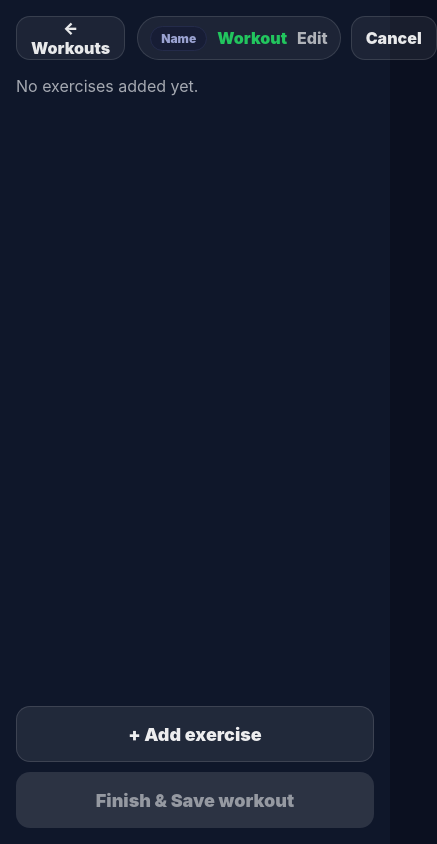
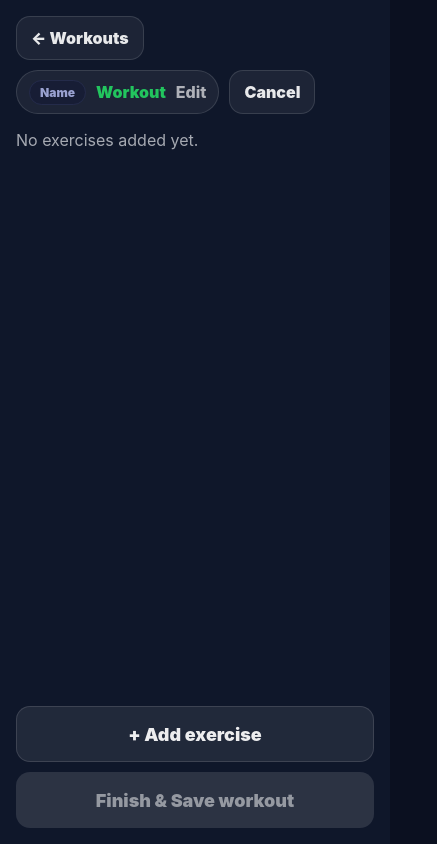
Before and after one commit to LucaFantasia/EasyFitTracker, a Next.js app: page /workouts/new in a window 390 px wide. Shown: the whole page, 437 px wide, since content can reach past the window. Built offline with nearby package versions, Linux system fonts and the light colour scheme.

Commit message:
fixed scroller issue on new workout page on phone view

```diff
--- a/app/globals.css
+++ b/app/globals.css
@@ -21,6 +21,12 @@ body {
   background: var(--bg);
   color: var(--text);
 }
+
+html, body {
+  max-width: 100%;
+  overflow-x: hidden;
+}
+
 
 a {
   color: var(--accent);
--- a/app/workouts/new/page.tsx
+++ b/app/workouts/new/page.tsx
@@ -175,12 +175,14 @@ export default function NewWorkoutPage() {
         style={{
           display: "flex",
           justifyContent: "space-between",
-          gap: 12,
+          gap: 10,
           alignItems: "center",
+          flexWrap: "wrap",
+          width: "100%",
         }}
       >
         {/* Left group */}
-        <div style={{ display: "flex", alignItems: "center", gap: 10 }}>
+        <div style={{ display: "flex", alignItems: "center", gap: 10, minWidth: 0 }}>
           <button
             onClick={() => router.push("/workouts")}
             style={{
@@ -198,7 +200,7 @@ export default function NewWorkoutPage() {
         </div>
 
         {/* Right group */}
-        <div style={{ display: "flex", alignItems: "center", gap: 10 }}>
+        <div style={{ display: "flex", alignItems: "center", gap: 10, flexWrap: "wrap", justifyContent: "flex-end",  maxWidth: "100%"}}>
           <Link href="/workouts/new/name" style={{ textDecoration: "none" }}>
             <div
               style={{
@@ -212,11 +214,23 @@ export default function NewWorkoutPage() {
                 background: "rgba(255,255,255,0.06)",
                 color: "rgba(255,255,255,0.92)",
                 fontWeight: 900,
-                whiteSpace: "nowrap",
+                maxWidth: "100%",
+                overflow: "hidden",
               }}
             >
               <Pill>Name</Pill>
-              <span style={{ color: "#22c55e" }}>{workoutName}</span>
+              <span
+                style={{
+                  color: "#22c55e",
+                  maxWidth: 140,
+                  overflow: "hidden",
+                  textOverflow: "ellipsis",
+                  whiteSpace: "nowrap",
+                  display: "inline-block",
+                }}
+              >
+                {workoutName}
+              </span>
               <span style={{ opacity: 0.7, fontWeight: 800 }}>Edit</span>
             </div>
           </Link>
```
